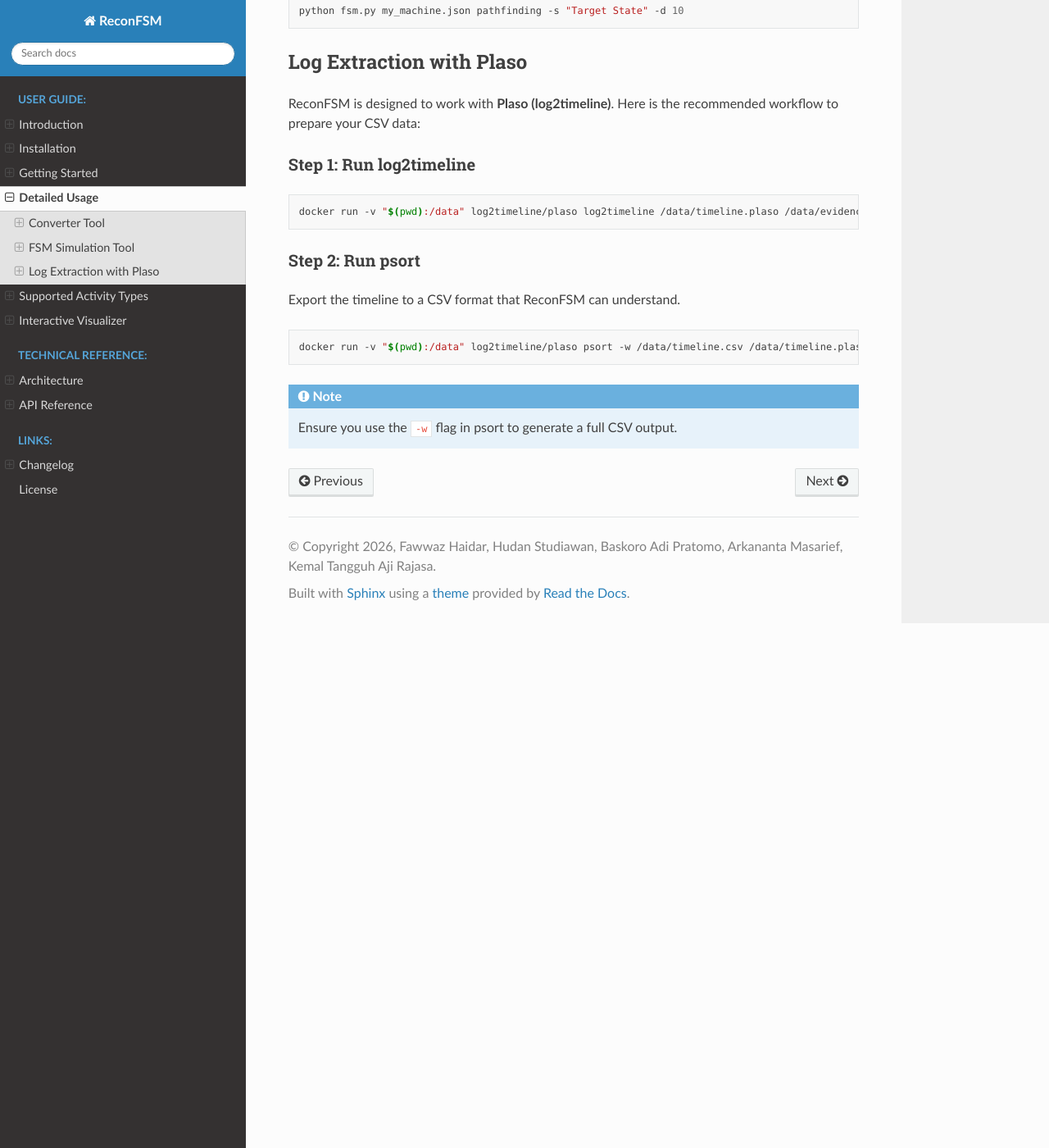
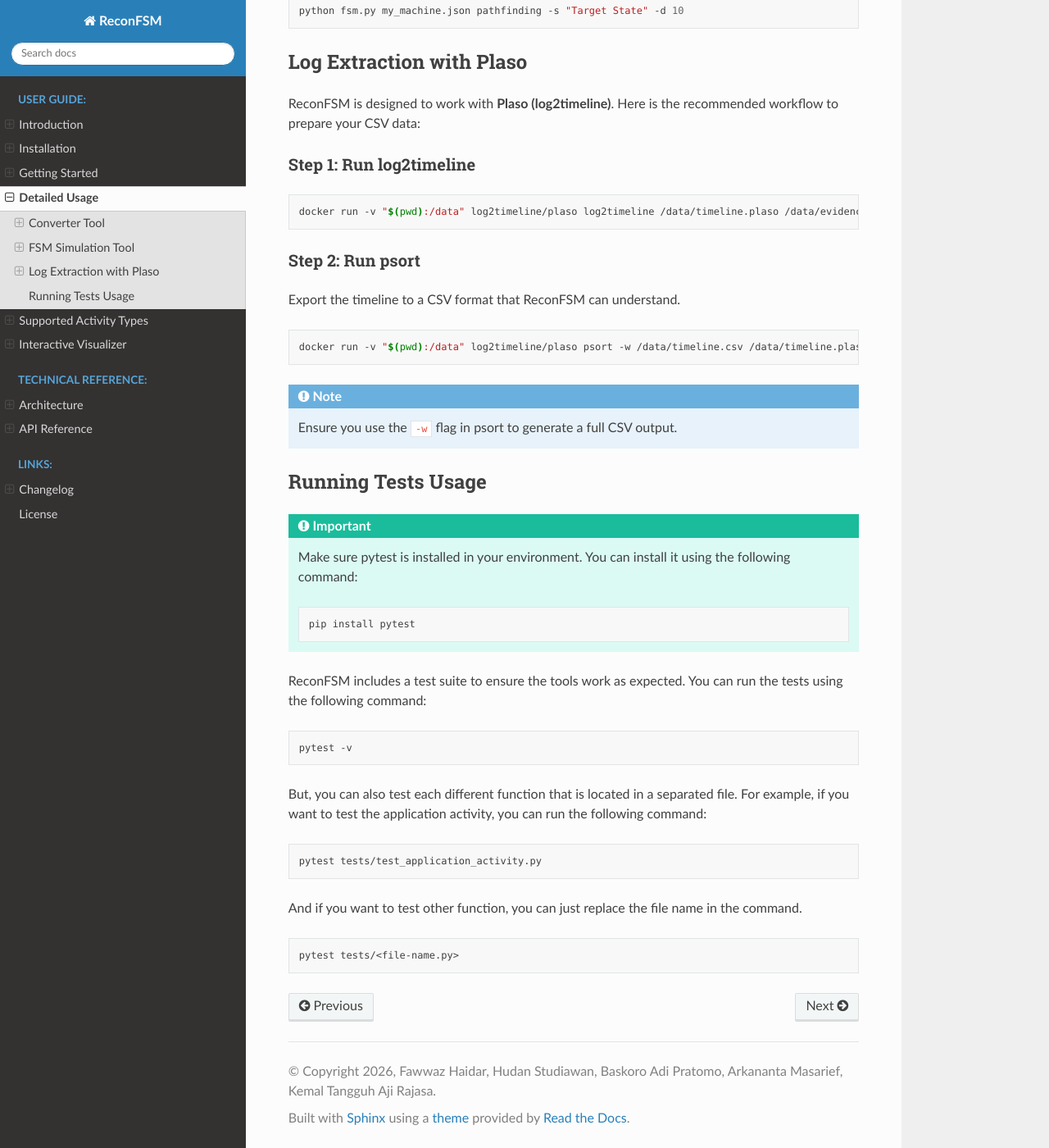
Before and after one commit to forensic-timeline/reconfsm, a Sphinx documentation site: the page built from docs/source/usage.rst, in a window 1280 px wide and 1400 px high, scrolled down 1416 px. Shown: the whole window at 82% size. Built offline with Sphinx 7.4.7 and the Read the Docs theme 3.1.0, drawn with Linux system fonts in a browser that asks for light colours.

Commit message:
feat: add tests documentation

```diff
--- a/docs/source/usage.rst
+++ b/docs/source/usage.rst
@@ -85,3 +85,31 @@ Export the timeline to a CSV format that ReconFSM can understand.
    docker run -v "$(pwd):/data" log2timeline/plaso psort -w /data/timeline.csv /data/timeline.plaso
 
 .. note:: Ensure you use the ``-w`` flag in psort to generate a full CSV output.
+
+Running Tests Usage
+-------------------
+
+.. important::
+   Make sure pytest is installed in your environment. You can install it using the following command:
+
+   .. code-block:: bash
+
+      pip install pytest
+
+ReconFSM includes a test suite to ensure the tools work as expected. You can run the tests using the following command:
+
+.. code-block:: bash
+
+   pytest -v
+
+But, you can also test each different function that is located in a separated file. For example, if you want to test the application activity, you can run the following command:
+
+.. code-block:: bash
+
+   pytest tests/test_application_activity.py
+
+And if you want to test other function, you can just replace the file name in the command.
+
+.. code-block:: bash
+
+   pytest tests/<file-name.py>
```
Also changed, not shown: 2 other files.
